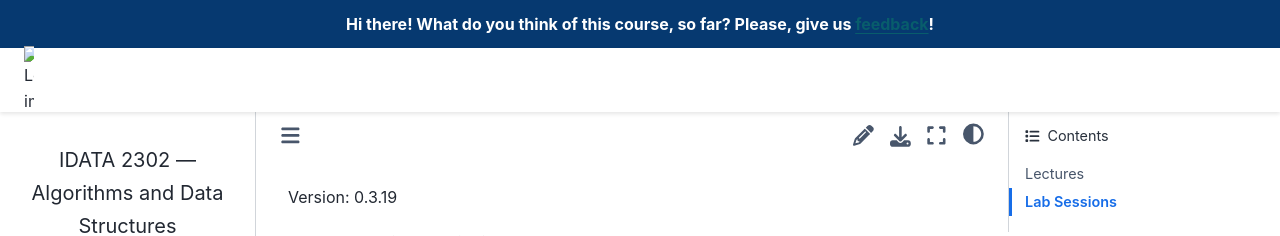
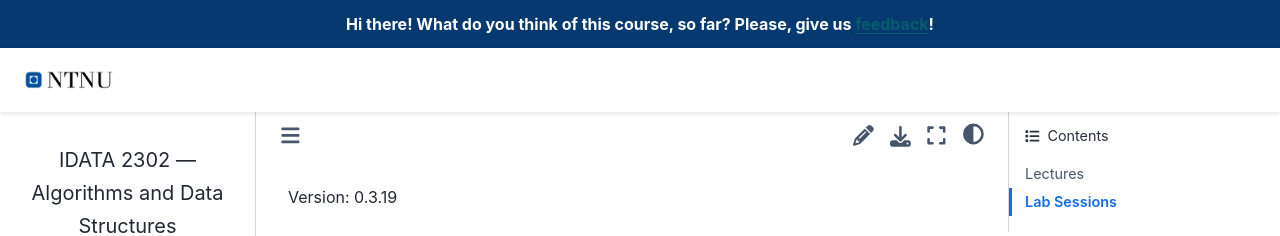
Before and after one commit to fchauvel/ntnu-idata2302-website, a Sphinx documentation site: the page built from source/about/practicalities.rst, in a window 1280 px wide. Shown: the top 236 px of the page. Built offline with Sphinx 7.4.7 and the Sphinx Book theme 1.1.4, drawn with Linux system fonts in a browser that asks for light colours.

```diff
--- a/source/_templates/logo.html
+++ b/source/_templates/logo.html
@@ -1 +1 @@
-<img src="_static/ntnu_logo.png" width="10%" alt="Logo image"/>
+<img src="/_static/ntnu_logo.png" width="10%" alt="Logo image"/>
```
Also changed, not shown: 2 other files.
